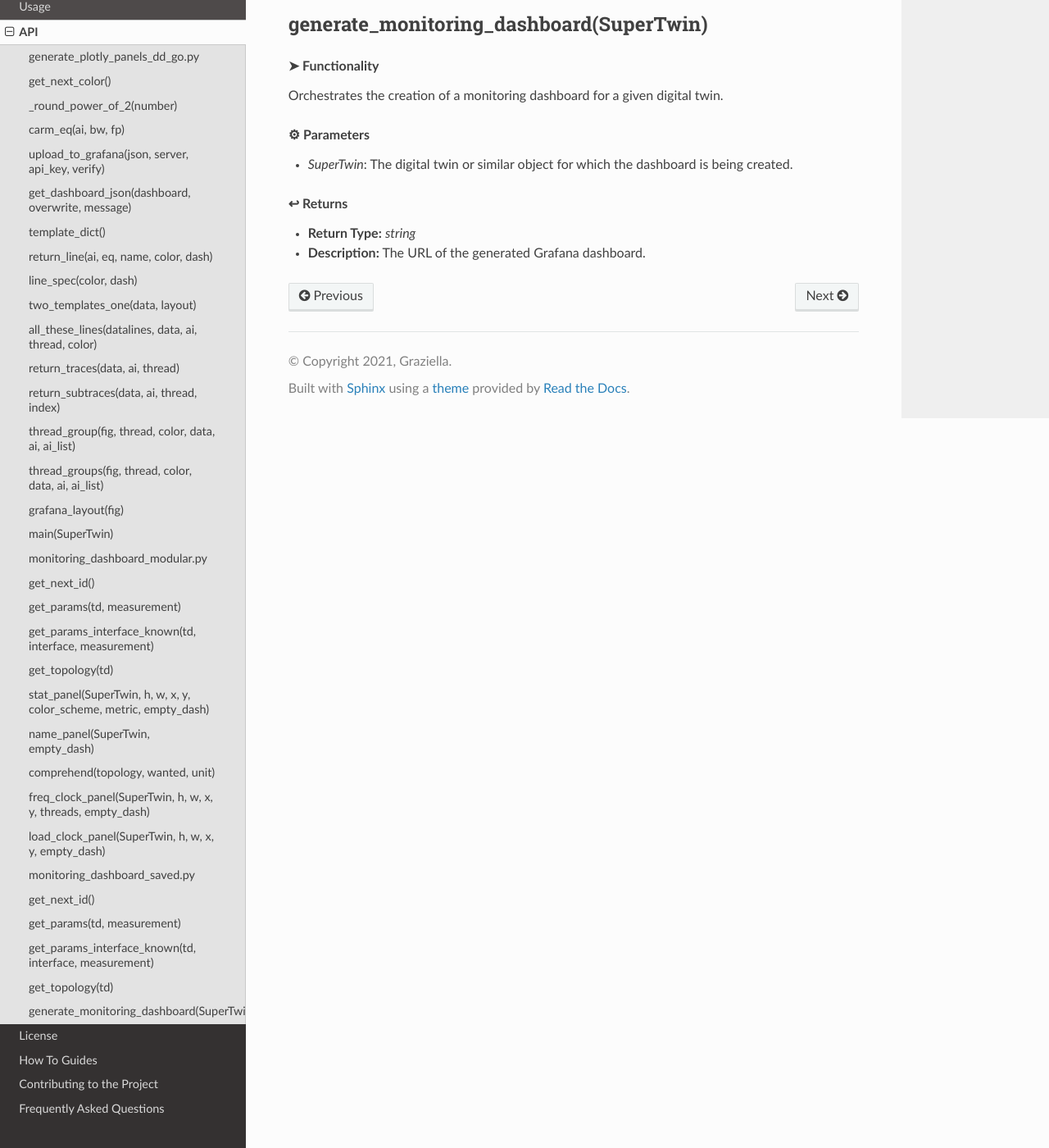
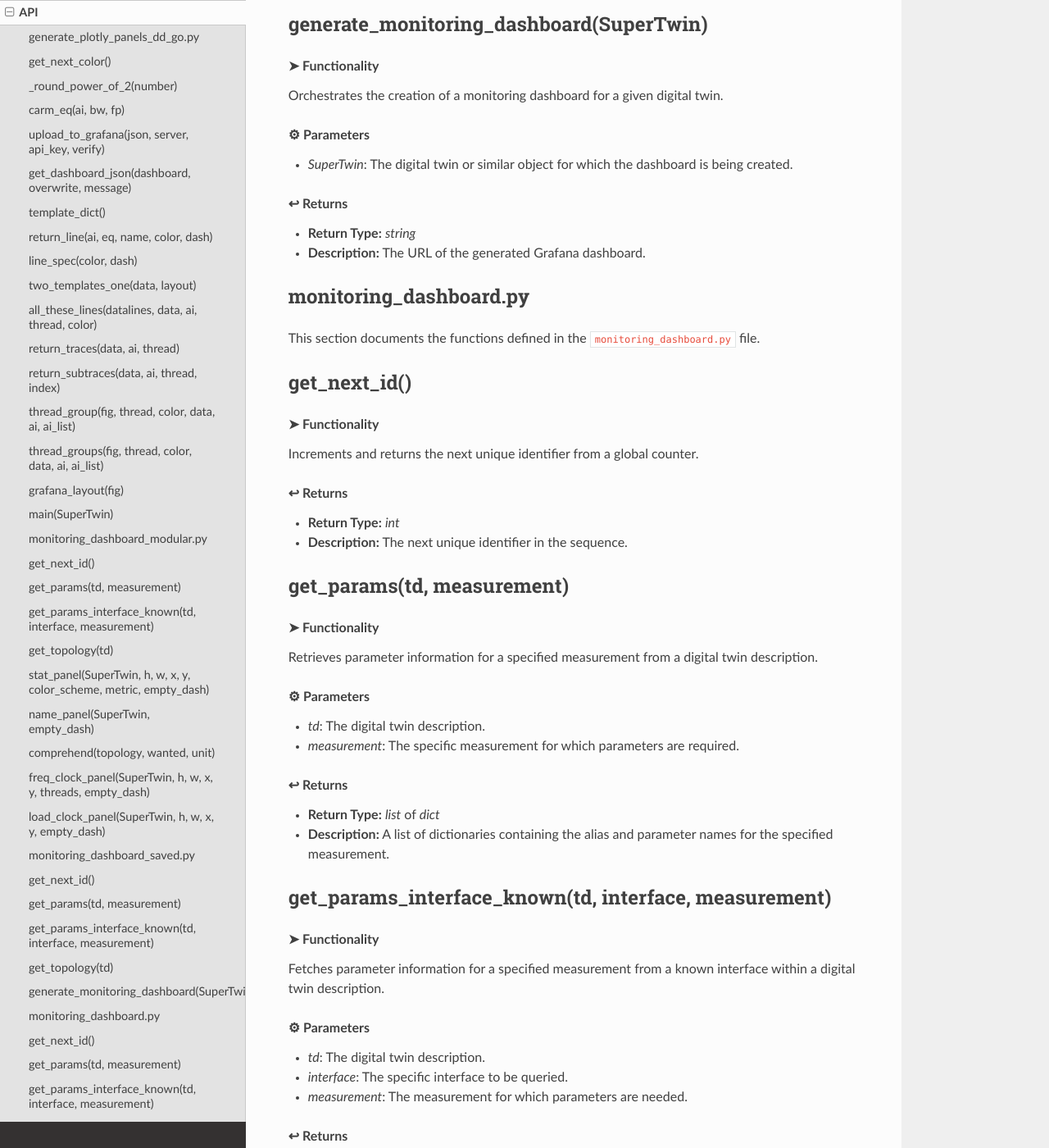
Before and after one commit to AliFehmi/readthedocs_deneme, a Sphinx documentation site: the page built from docs/source/api.rst, in a window 1280 px wide and 1400 px high, scrolled down 11216 px. Shown: the whole window at 82% size. Built offline with Sphinx 7.4.7 and the Read the Docs theme 2.0.0, drawn with Linux system fonts in a browser that asks for light colours; some of the changed text lies outside the part shown.

Commit message:
monitoring_dashboard.py

```diff
--- a/docs/source/api.rst
+++ b/docs/source/api.rst
@@ -608,3 +608,103 @@ Orchestrates the creation of a monitoring dashboard for a given digital twin.
 
 - **Return Type:** `string`
 - **Description:** The URL of the generated Grafana dashboard.
+
+
+
+monitoring_dashboard.py
+-----------------------
+
+This section documents the functions defined in the ``monitoring_dashboard.py`` file.
+
+.. _get_next_id:
+
+get_next_id()
+-------------
+
+.. rubric:: ➤ Functionality
+
+Increments and returns the next unique identifier from a global counter.
+
+.. rubric:: ↩ Returns
+
+- **Return Type:** `int`
+- **Description:** The next unique identifier in the sequence.
+
+
+.. _get_params:
+
+get_params(td, measurement)
+---------------------------
+
+.. rubric:: ➤ Functionality
+
+Retrieves parameter information for a specified measurement from a digital twin description.
+
+.. rubric:: ⚙ Parameters
+
+- `td`: The digital twin description.
+- `measurement`: The specific measurement for which parameters are required.
+
+.. rubric:: ↩ Returns
+
+- **Return Type:** `list` of `dict`
+- **Description:** A list of dictionaries containing the alias and parameter names for the specified measurement.
+
+
+.. _get_params_interface_known:
+
+get_params_interface_known(td, interface, measurement)
+------------------------------------------------------
+
+.. rubric:: ➤ Functionality
+
+Fetches parameter information for a specified measurement from a known interface within a digital twin description.
+
+.. rubric:: ⚙ Parameters
+
+- `td`: The digital twin description.
+- `interface`: The specific interface to be queried.
+- `measurement`: The measurement for which parameters are needed.
+
+.. rubric:: ↩ Returns
+
+- **Return Type:** `dict`
+- **Description:** A dictionary containing the alias and parameter name for the specified measurement and interface.
+
+
+.. _get_topology:
+
+get_topology(td)
+----------------
+
+.. rubric:: ➤ Functionality
+
+Analyzes a digital twin description to determine the system topology, specifically mapping sockets to their corresponding cores and threads.
+
+.. rubric:: ⚙ Parameters
+
+- `td`: The digital twin description.
+
+.. rubric:: ↩ Returns
+
+- **Return Type:** `dict`
+- **Description:** A dictionary representing the system topology.
+
+
+.. _generate_monitoring_dashboard:
+
+generate_monitoring_dashboard(SuperTwin)
+----------------------------------------
+
+.. rubric:: ➤ Functionality
+
+Generates a Grafana monitoring dashboard for the given digital twin, configuring panels and metrics based on the twin's description.
+
+.. rubric:: ⚙ Parameters
+
+- `SuperTwin`: The digital twin object for which the monitoring dashboard is being created.
+
+.. rubric:: ↩ Returns
+
+- **Return Type:** `string`
+- **Description:** The URL of the newly generated Grafana dashboard.
```
